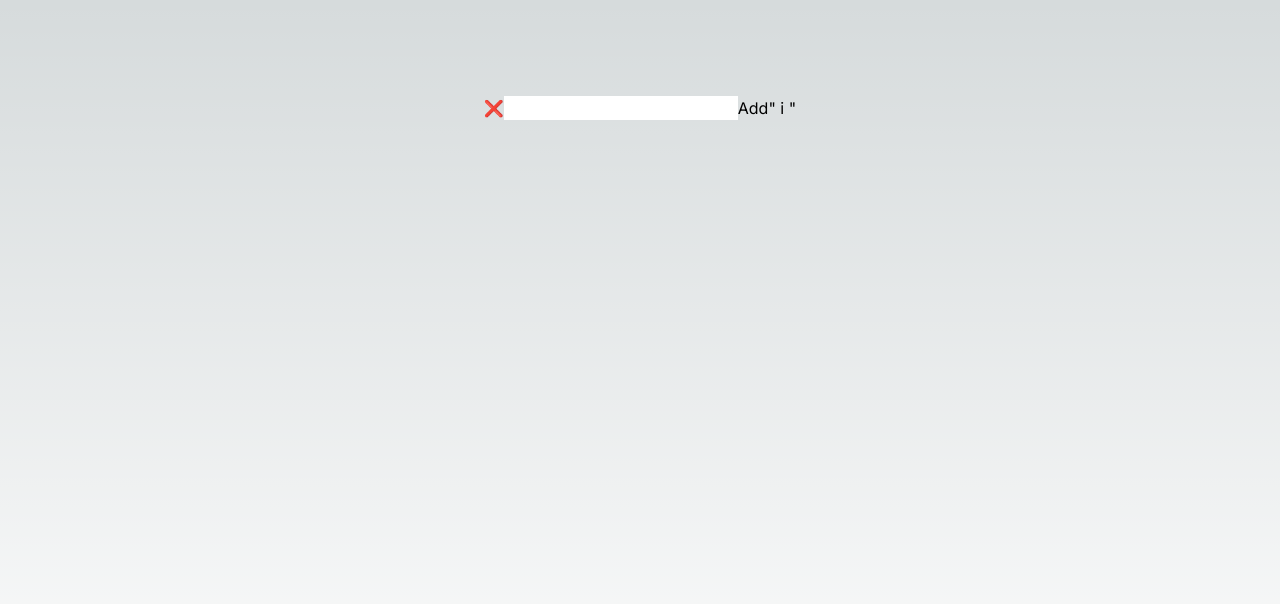
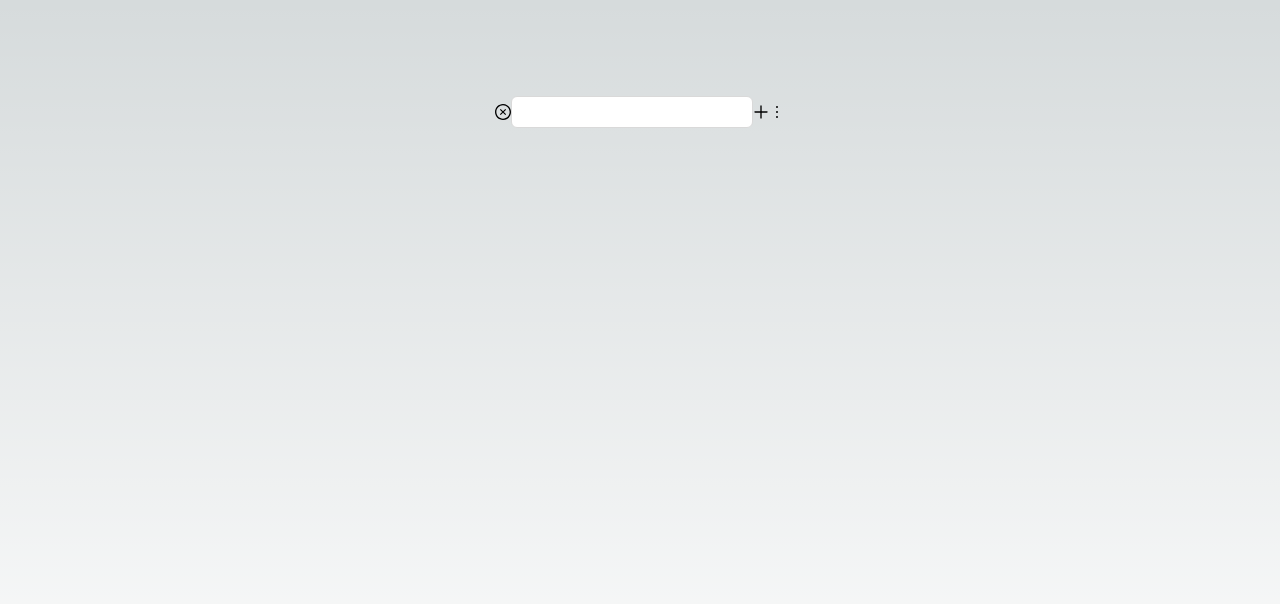
Before and after one commit to NTUST-Full-Stack-Laboratory-Team/dayflow, a Next.js app: page / in a window 1280 px wide. Shown: the top 604 px of the page. Built offline with nearby package versions, Linux system fonts and the light colour scheme.

Commit message:
Change button style and input tag

```diff
--- a/app/component/task.tsx
+++ b/app/component/task.tsx
@@ -5,6 +5,8 @@ import TodoDialog from './todoDialog';
 import { ItemTask, ItemTypes } from '../task';
 import "./task.css"
 import classNames from 'classnames';
+import { Input } from "antd";
+import { CloseCircleOutlined, CheckCircleFilled } from '@ant-design/icons';
 
 interface TaskProps extends ItemTask {
     onComplete: (index: number) => void;
@@ -106,11 +108,11 @@ export const Task: FC<TaskProps> = (props: TaskProps) => {
         <div className="flex flex-row" ref={ref} style={{ opacity }} data-handler-id={handlerId}>
             <TodoDialog isOpen={isInfoOpen} onClose={() => { setIsInfoOpen(false) }} />
             <button onClick={() => props.onComplete(props.index)}>
-                {props.isComplete ? "✔" : "❌"}
+                {props.isComplete ? <CheckCircleFilled /> : <CloseCircleOutlined />}
             </button>
             {
                 <form action="javascript:;" onSubmit={() => props.onFinish(props.index)}>
-                    <input type="string" className={classNames('task', { 'task-editing': props.isEdit })} onChange={(e) => props.onTitleChange(e.target.value)} onClick={() => props.onEdit(props.index)} style={{
+                    <Input type="string" className={classNames('task', { 'task-editing': props.isEdit })} onChange={(e) => props.onTitleChange(e.target.value)} onClick={() => props.onEdit(props.index)} style={{
                         textDecoration: props.isComplete ?
                             'line-through' : 'none'
                     }} value={props.title} readOnly={!props.isEdit} />
--- a/app/todo.tsx
+++ b/app/todo.tsx
@@ -6,6 +6,8 @@ import { HTML5Backend } from "react-dnd-html5-backend";
 import TodoDialog from './component/todoDialog';
 import { Task } from './component/task'
 import { ItemTask } from './task';
+import { Input } from "antd";
+import { PlusOutlined, MoreOutlined, CloseCircleOutlined } from '@ant-design/icons';
 
 export default function Todo() {
     const [taskTitle, setTaskTitle] = useState<string>("");
@@ -106,14 +108,16 @@ export default function Todo() {
                         <></>
                     ) : (
                         <div className="flex flex-row">
-                            <form action="javascript:;" onSubmit={() => addTask(tasks.length, tasks.length)}>
-                                <>❌</>
-                                <input type="string"
+                            <form className="flex flex-row" action="javascript:;" onSubmit={() => addTask(tasks.length, tasks.length)}>
+                                <CloseCircleOutlined />
+                                <Input type="string"
                                     value={taskTitle}
                                     onChange={(e) => setTaskTitle(e.target.value)} />
-                                <button value={taskTitle}>Add</button>
+                                <button value={taskTitle}>
+                                    {<PlusOutlined />}
+                                </button>
                             </form>
-                            <button onClick={openDialog}>" i "</button>
+                            <button onClick={openDialog}>{<MoreOutlined />}</button>
                         </div>
                     )
                 }
--- a/package.json
+++ b/package.json
@@ -9,6 +9,7 @@
     "lint": "next lint"
   },
   "dependencies": {
+    "@ant-design/icons": "^5.3.7",
     "@ant-design/nextjs-registry": "^1.0.0",
     "antd": "^5.15.1",
     "classnames": "^2.5.1",
```
Also changed, not shown: 1 other file (tests, documents, lock files or other folders).
